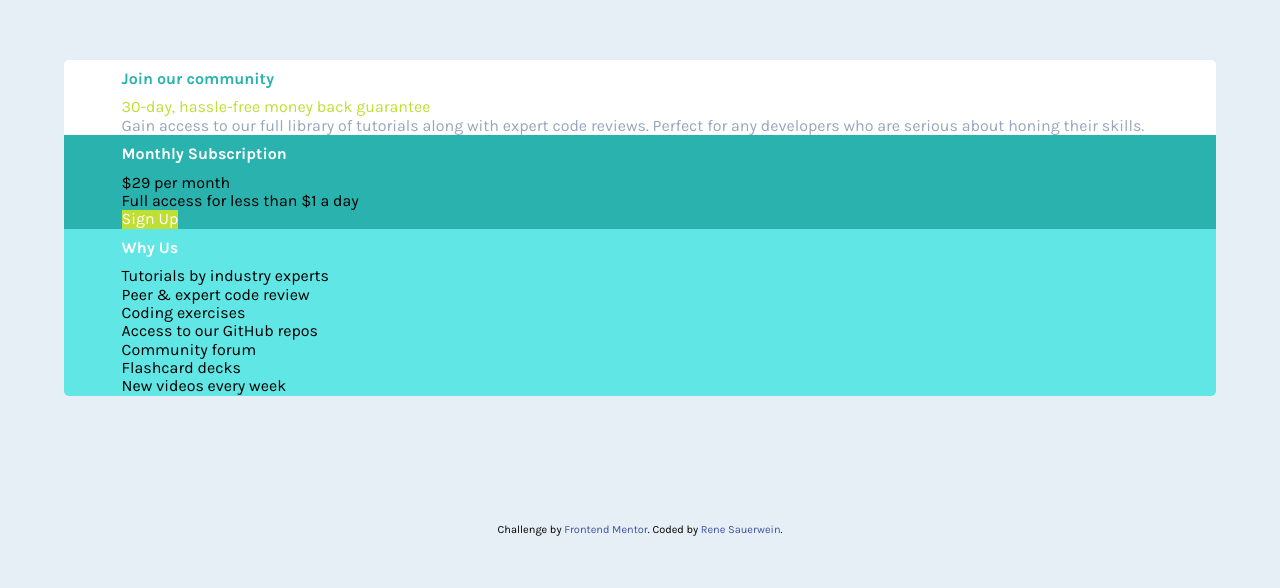
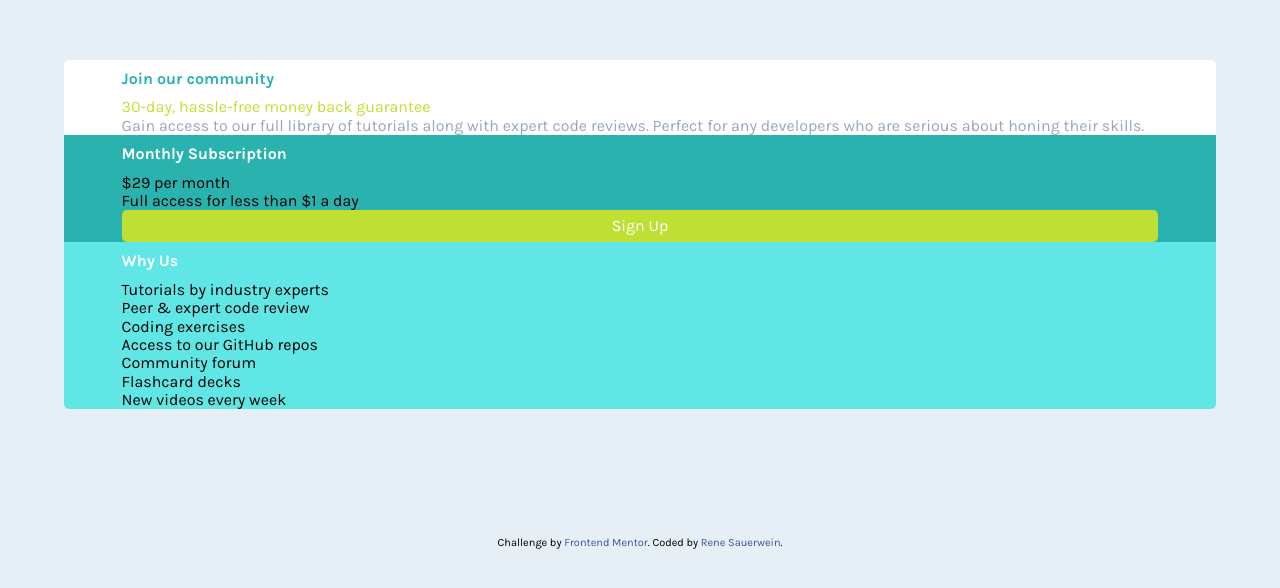
Before and after one commit to rsauerwein/single-price-grid, a plain HTML site: page index.html in a window 1280 px wide. Shown: the part 196-784 px from the top of the page. Drawn offline with Linux system fonts and the light colour scheme.

Commit message:
Style button

```diff
--- a/css/style.css
+++ b/css/style.css
@@ -29,12 +29,6 @@ h2 {
 ul {
     list-style-type: none;
 }
-
-button {
-    background-color: var(--bright-yellow);
-    color: white;
-}
-
 
 /* || UTILITIES */
 
@@ -79,3 +73,11 @@ button {
     background-color: var(--light-cyan);
     border-radius: 0 0 5px 5px;
 }
+
+button {
+    background-color: var(--bright-yellow);
+    color: white;
+    width: 100%;
+    height: 2em;
+    border-radius: 5px;
+}
```
